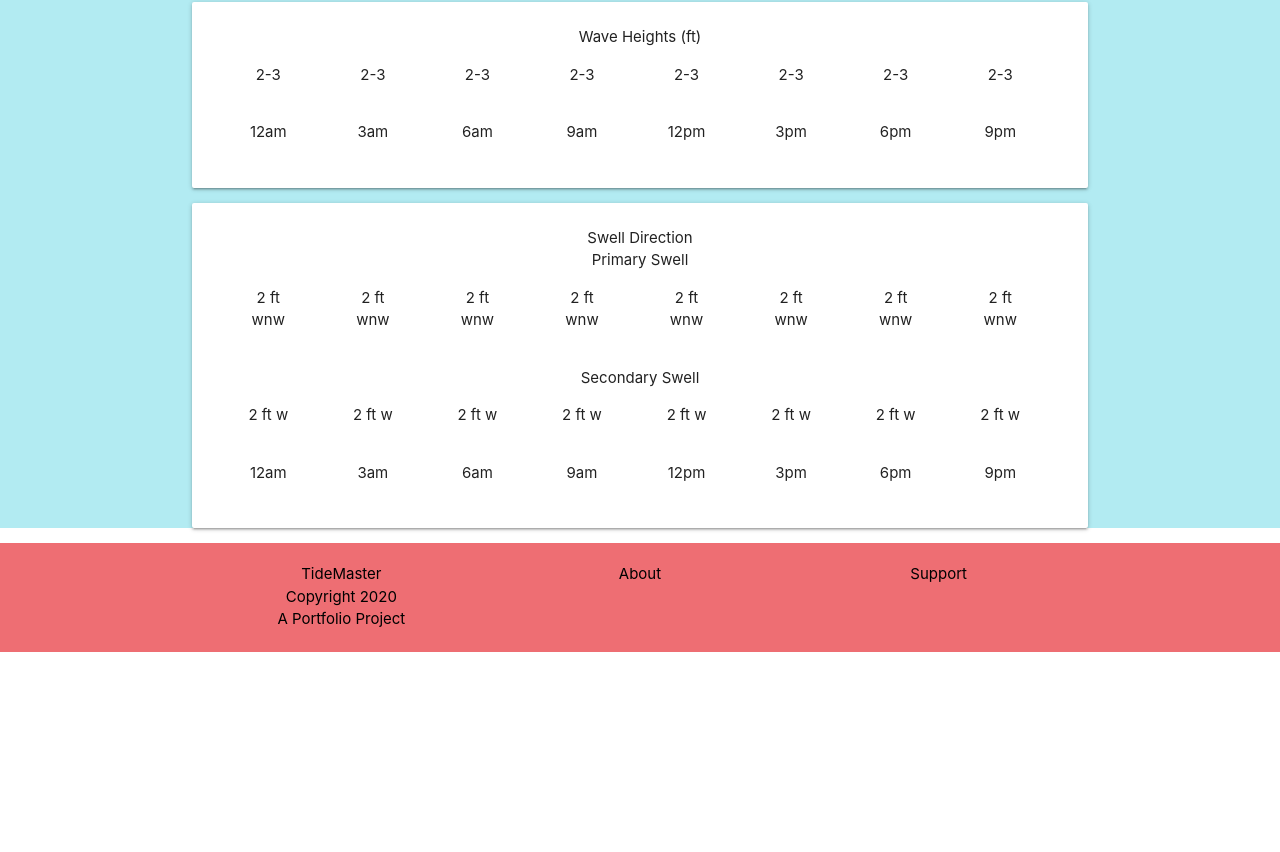
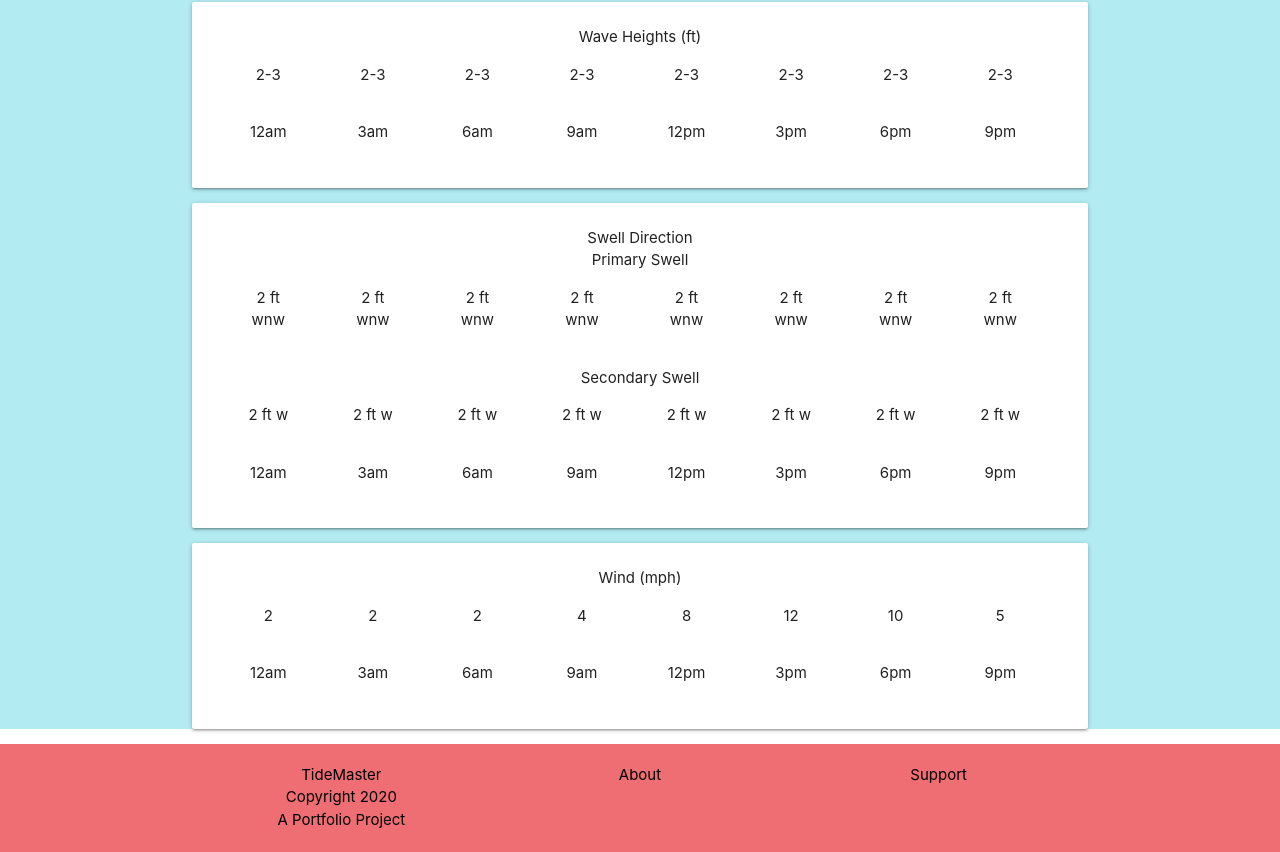
Before and after one commit to graysonventers/tidemaster, a React (Create React App) app in the folder client/: page / in a window 1280 px wide. Shown: the part 488-1340 px from the top of the page. Before the commit the page ends 1140 px from the top, so only its background shows below. Built offline with nearby package versions, Linux system fonts and the light colour scheme.

Commit message:
created Wind component

```diff
--- a/client/src/components/reports/Report.js
+++ b/client/src/components/reports/Report.js
@@ -2,6 +2,7 @@ import React from 'react';
 import Overview from '../reports/Overview';
 import Waves from '../reports/Waves';
 import Swell from '../reports/Swell';
+import Wind from '../reports/Wind';
 
 const Report = () => {
     const dayBtnStyle = {
@@ -28,7 +29,7 @@ const Report = () => {
                 <Overview />
                 <Waves />
                 <Swell />
-
+                <Wind />
 
             </div>
 
--- a/client/src/components/reports/Waves.js
+++ b/client/src/components/reports/Waves.js
@@ -4,7 +4,7 @@ const Waves = () => {
     const waveHeightStyle = {
         marginLeft: '2%',
         marginRight: '2%'
-    }
+    };
 
     return (
         <Fragment>
--- /dev/null
+++ b/client/src/components/reports/Wind.js
@@ -0,0 +1,41 @@
+import React from 'react';
+
+const Wind = () => {
+    const windStyle = {
+        marginLeft: '2%',
+        marginRight: '2%'
+    };
+
+    return (
+        <div>
+            <div className="card">
+                    <div className="card-content center">
+                        <span>Wind (mph)</span>
+
+                        <div className="row section">
+                            <span className="col s1" style={windStyle}>2</span>
+                            <span className="col s1" style={windStyle}>2</span>
+                            <span className="col s1" style={windStyle}>2</span>
+                            <span className="col s1" style={windStyle}>4</span>
+                            <span className="col s1" style={windStyle}>8</span>
+                            <span className="col s1" style={windStyle}>12</span>
+                            <span className="col s1" style={windStyle}>10</span>
+                            <span className="col s1" style={windStyle}>5</span>
+                        </div>
+                        <div className="row">
+                            <span className="col s1" style={windStyle}>12am</span>
+                            <span className="col s1" style={windStyle}>3am</span>
+                            <span className="col s1" style={windStyle}>6am</span>
+                            <span className="col s1" style={windStyle}>9am</span>
+                            <span className="col s1" style={windStyle}>12pm</span>
+                            <span className="col s1" style={windStyle}>3pm</span>
+                            <span className="col s1" style={windStyle}>6pm</span>
+                            <span className="col s1" style={windStyle}>9pm</span>
+                        </div>
+                    </div>
+                </div>
+        </div>
+    )
+}
+
+export default Wind;
```
Also changed, not shown: 1 other file (tests, documents, lock files or other folders).
